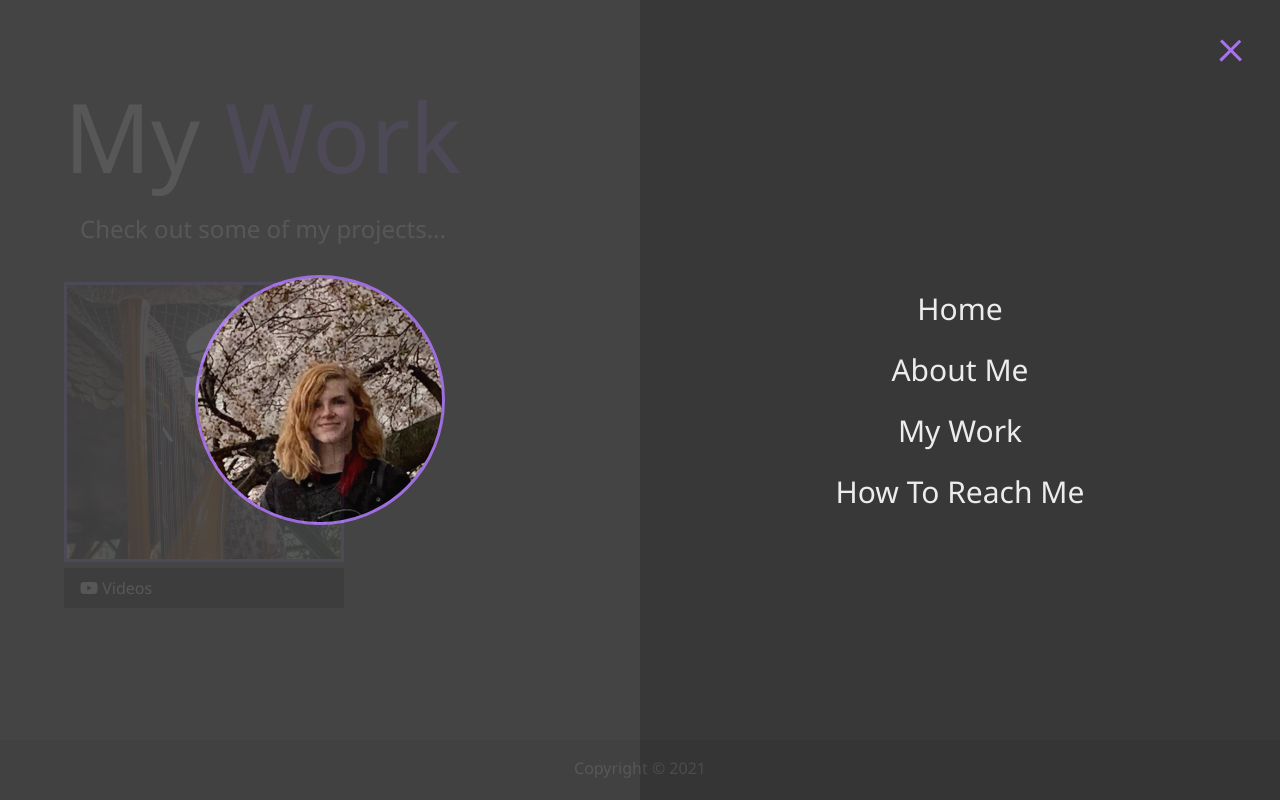
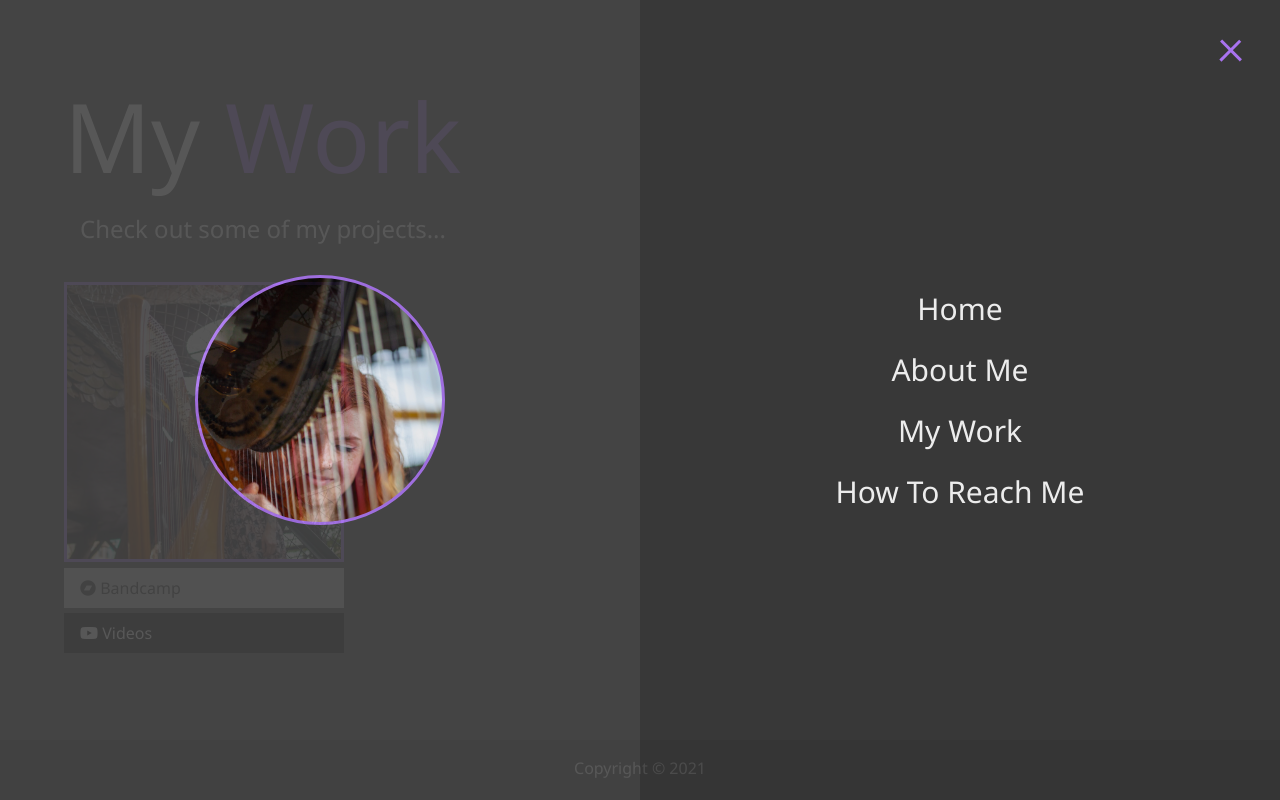
Before and after one commit to hollywilliams314/dtharp, a website: page dist/work.html in a window 1280 px wide. Both pictures are taken after a click on the element 1231 px from the left and 47 px from the top of the page. Drawn offline with Linux system fonts and the light colour scheme.

Commit message:
changed some pics and added bandcamp to work

```diff
--- a/dist/css/main.css
+++ b/dist/css/main.css
@@ -57,7 +57,7 @@
     .menu-branding .portrait {
       width: 250px;
       height: 250px;
-      background: url("../img/portrait2.jpg");
+      background: url("../img/IMG_8897.jpg");
       border-radius: 50%;
       border: solid 3px #a973f0;
       background-size: cover; }
--- a/dist/scss/_menu.scss
+++ b/dist/scss/_menu.scss
@@ -82,7 +82,8 @@
         .portrait {
             width: 250px;
             height: 250px;
-            background: url('../img/portrait2.jpg');
+            background: url('../img/IMG_8897.jpg');
+            // background: url('../img/portrait2.jpg');IMG_8897.jpg
             border-radius: 50%;
             border: solid 3px $secondary-color;
             background-size: cover;
--- a/dist/work.html
+++ b/dist/work.html
@@ -56,9 +56,9 @@
             <a href="#!">
                 <img src="img/projects/project1.jpg" alt="Project">
             </a>
-            <!-- <a href="#" class="btn-light">
-                <i class="fas fa-eye"></i> Project
-            </a> -->
+            <a href="danielletaylorharp.bandcamp.com" class="btn-light">
+                <i class="fab fa-bandcamp"></i> Bandcamp
+            </a>
             <a href="#" class="btn-dark">
                 <i class="fab fa-youtube"></i> Videos
             </a>
```
Also changed, not shown: dist/about.html (+2 -2 lines), dist/img/IMG_8884.jpg (added), dist/img/IMG_8897.jpg (added), dist/img/IMG_8941.jpg (added), dist/img/IMG_8952.jpg (added), dist/img/IMG_8956.jpg (added), dist/img/IMG_8960.jpg (added), dist/img/IMG_8972.jpg (added), dist/img/IMG_8980.jpg (added), 2 other files.
